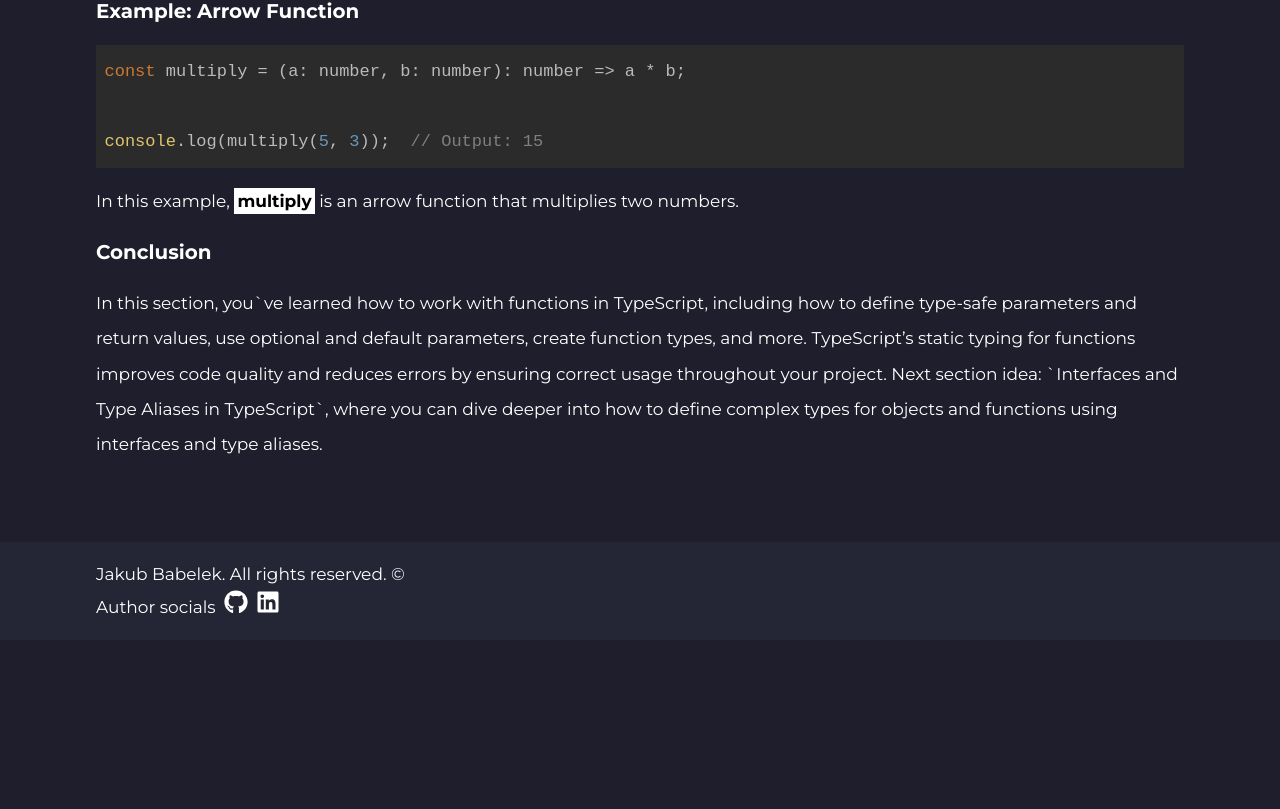
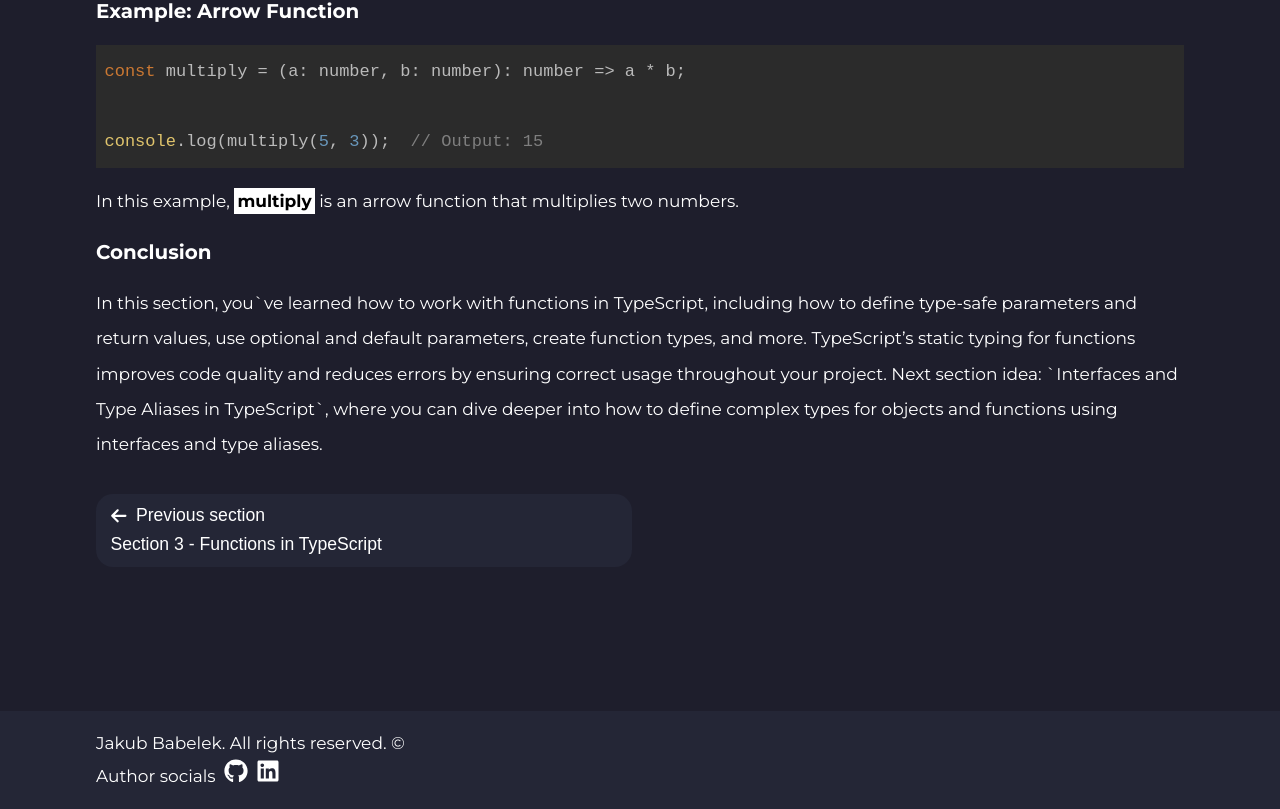
Before and after one commit to Isuu1/typescript-tutorial, a Next.js app: page /section-3 in a window 1280 px wide. Shown: the part 4198-5007 px from the top of the page. Before the commit the page ends 4838 px from the top, so only its background shows below. Built offline with nearby package versions, Linux system fonts and the light colour scheme.

Commit message:
Added previous extended button to section 2

```diff
--- a/app/section-3/page.js
+++ b/app/section-3/page.js
@@ -4,6 +4,7 @@ import BackButton from "../components/Buttons/BackButton/BackButton";
 import NextButton from "../components/Buttons/NextButton/NextButton";
 
 import { sectionsData } from "../sectionsData";
+import BackButtonExtended from "../components/Buttons/BackButtonExtended/BackButtonExtended";
 
 const codeString1 = `function greet(name: string): string {
     return "Hello, \${name}!";
@@ -281,6 +282,13 @@ export default function Section() {
         dive deeper into how to define complex types for objects and
         functions using interfaces and type aliases.
       </p>
+      <div className="section-bottom-nav">
+        <BackButtonExtended
+          sectionId={2}
+          previousSectionTitle={sectionsData[2].sectionTitle}
+        />
+        <div style={{ marginRight: "auto", width: "50%" }}></div>
+      </div>
     </div>
   );
 }
```
